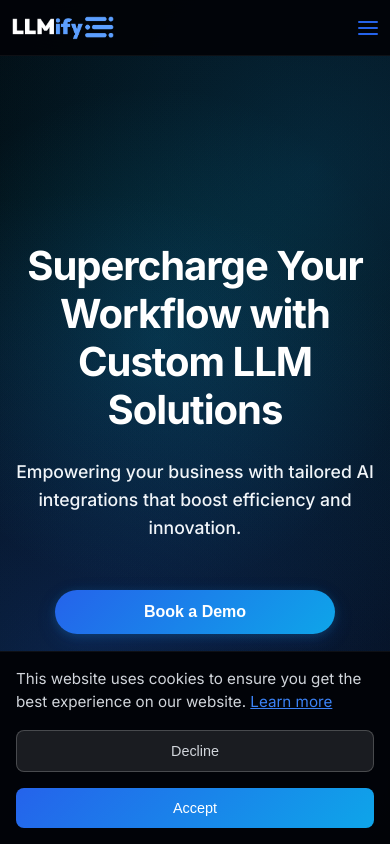
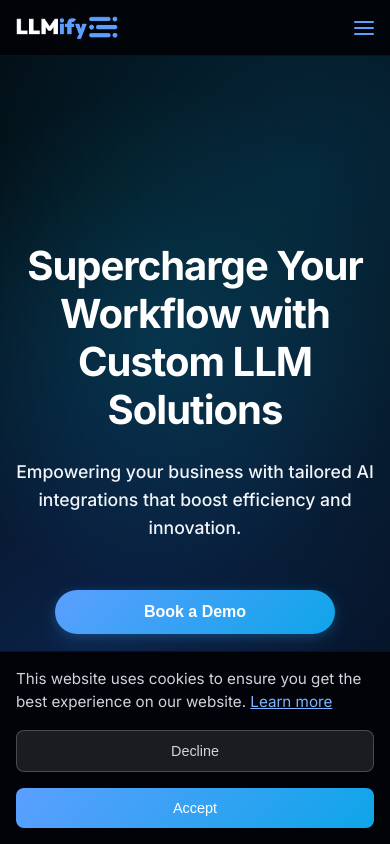
Before and after one commit to llmify/llmify.github.io, a plain HTML site: page index.html in a window 390 px wide. Shown: the top 844 px of the page. Drawn offline with nearby package versions, Linux system fonts and the light colour scheme.

Commit message:
color fix

```diff
--- a/index.html
+++ b/index.html
@@ -2,7 +2,7 @@
 <html lang="en">
 <head>
   <meta charset="UTF-8" />
-  <meta name="viewport" content="width=device-width, initial-scale=1.0" />
+  <meta name="viewport" content="width=device-width, initial-scale=1.0, maximum-scale=1.0, user-scalable=no, shrink-to-fit=no" />
   <title>LLMify - Custom LLM Integration Solutions</title>
   <link rel="icon" href="images/only_logo.png" type="image/png" />
   <link rel="stylesheet" href="https://fonts.googleapis.com/css2?family=Inter:wght@300;400;500;600;700&family=JetBrains+Mono:wght@400;500&display=swap" />
--- a/scripts.js
+++ b/scripts.js
@@ -35,7 +35,7 @@ let lightningAnimationId;
 
 // Lightning configuration
 const lightningOptions = {
-  hue: 200, // Blue hue for brand consistency
+  hue: 215, // Blue hue matching the new primary color #5c9fff
   xOffset: 0,
   speed: 0.4, // Reduced speed for smoother animation
   intensity: 0.4, // Reduced intensity to be less distracting
@@ -403,9 +403,51 @@ function createFallbackParticles() {
   console.log('Fallback particle effect created');
 }
 
+// Fix mobile layout immediately to prevent initial sizing issues
+function fixMobileLayout() {
+  const isMobile = window.innerWidth <= 768 || /Android|webOS|iPhone|iPad|iPod|BlackBerry|IEMobile|Opera Mini/i.test(navigator.userAgent);
+
+  if (isMobile) {
+    console.log('Applying mobile layout fixes...');
+
+    // Force proper viewport constraints
+    document.documentElement.style.width = '100%';
+    document.documentElement.style.overflowX = 'hidden';
+    document.body.style.width = '100%';
+    document.body.style.overflowX = 'hidden';
+    document.body.style.position = 'relative';
+
+    // Fix navigation container immediately
+    const navContainer = document.querySelector('.nav-container');
+    if (navContainer) {
+      navContainer.style.width = '100%';
+      navContainer.style.maxWidth = '100%';
+      navContainer.style.padding = '0.75rem 4%';
+      navContainer.style.margin = '0';
+      navContainer.style.boxSizing = 'border-box';
+    }
+
+    // Fix navigation element
+    const nav = document.querySelector('nav');
+    if (nav) {
+      nav.style.width = '100%';
+      nav.style.maxWidth = '100%';
+      nav.style.left = '0';
+      nav.style.right = '0';
+      nav.style.position = 'fixed';
+    }
+  }
+}
+
+// Run layout fix immediately - before DOM ready
+fixMobileLayout();
+
 // Initialize everything when DOM is loaded
 document.addEventListener('DOMContentLoaded', function() {
   console.log('DOM loaded, initializing components...');
+
+  // Apply mobile layout fixes again after DOM is ready
+  fixMobileLayout();
 
   // Initialize lightning system
   try {
@@ -608,3 +650,13 @@ function showDemoMessage(message, isError = false) {
   messageDiv.style.color = isError ? '#ef4444' : '#10b981';
   setTimeout(() => { messageDiv.innerText = ""; }, 5000);
 }
+
+// Fix layout on resize as well
+window.addEventListener('resize', function() {
+  fixMobileLayout();
+});
+
+// Also fix layout when orientation changes on mobile
+window.addEventListener('orientationchange', function() {
+  setTimeout(fixMobileLayout, 100); // Small delay to allow orientation to complete
+});
--- a/styles.css
+++ b/styles.css
@@ -2,9 +2,9 @@
 * { margin: 0; padding: 0; box-sizing: border-box; }
 
 :root {
-  --primary-color: #2563eb;
-  --primary-light: #3b82f6;
-  --primary-dark: #1d4ed8;
+  --primary-color: #5c9fff;
+  --primary-light: #7eb3ff;
+  --primary-dark: #4a8bff;
   --secondary-color: #0ea5e9;
   --secondary-light: #38bdf8;
   --accent-color: #06b6d4;
@@ -20,7 +20,7 @@
   --text-muted: #9ca3af;
   --border-color: #1f2937;
   --border-light: #374151;
-  --shadow-color: rgba(37, 99, 235, 0.15);
+  --shadow-color: rgba(92, 159, 255, 0.15);
   --shadow-accent: rgba(14, 165, 233, 0.2);
   --gradient-primary: linear-gradient(135deg, var(--primary-color) 0%, var(--secondary-color) 100%);
   --gradient-secondary: linear-gradient(135deg, var(--secondary-color) 0%, var(--accent-color) 100%);
@@ -43,6 +43,37 @@ body {
 html {
   width: 100%;
   overflow-x: hidden;
+}
+
+/* Force proper mobile viewport behavior */
+@viewport {
+  width: device-width;
+  initial-scale: 1.0;
+}
+
+/* Prevent initial layout issues on mobile */
+@media screen and (max-device-width: 768px) {
+  html, body {
+    width: 100% !important;
+    overflow-x: hidden !important;
+    position: relative;
+  }
+
+  nav {
+    width: 100% !important;
+    max-width: 100% !important;
+    left: 0 !important;
+    right: 0 !important;
+    position: fixed !important;
+  }
+
+  .nav-container {
+    width: 100% !important;
+    max-width: 100% !important;
+    padding: 0.75rem 4% !important;
+    margin: 0 !important;
+    box-sizing: border-box !important;
+  }
 }
 
 /* Scroll Progress Indicator */
@@ -138,13 +169,17 @@ section {
 nav {
   position: fixed;
   width: 100%;
+  max-width: 100%;
   top: 0;
   left: 0;
+  right: 0;
   background: rgba(2, 4, 8, 0.95);
   backdrop-filter: blur(20px);
   border-bottom: 1px solid rgba(255, 255, 255, 0.05);
   z-index: 1000;
   transition: all 0.3s ease;
+  box-sizing: border-box;
+  overflow: hidden;
 }
 
 nav.scrolled {
@@ -177,7 +212,6 @@ nav.scrolled {
 
 .logo img {
   display: block;
-  vertical-align: middle;
   height: 36px;
 }
 
```
